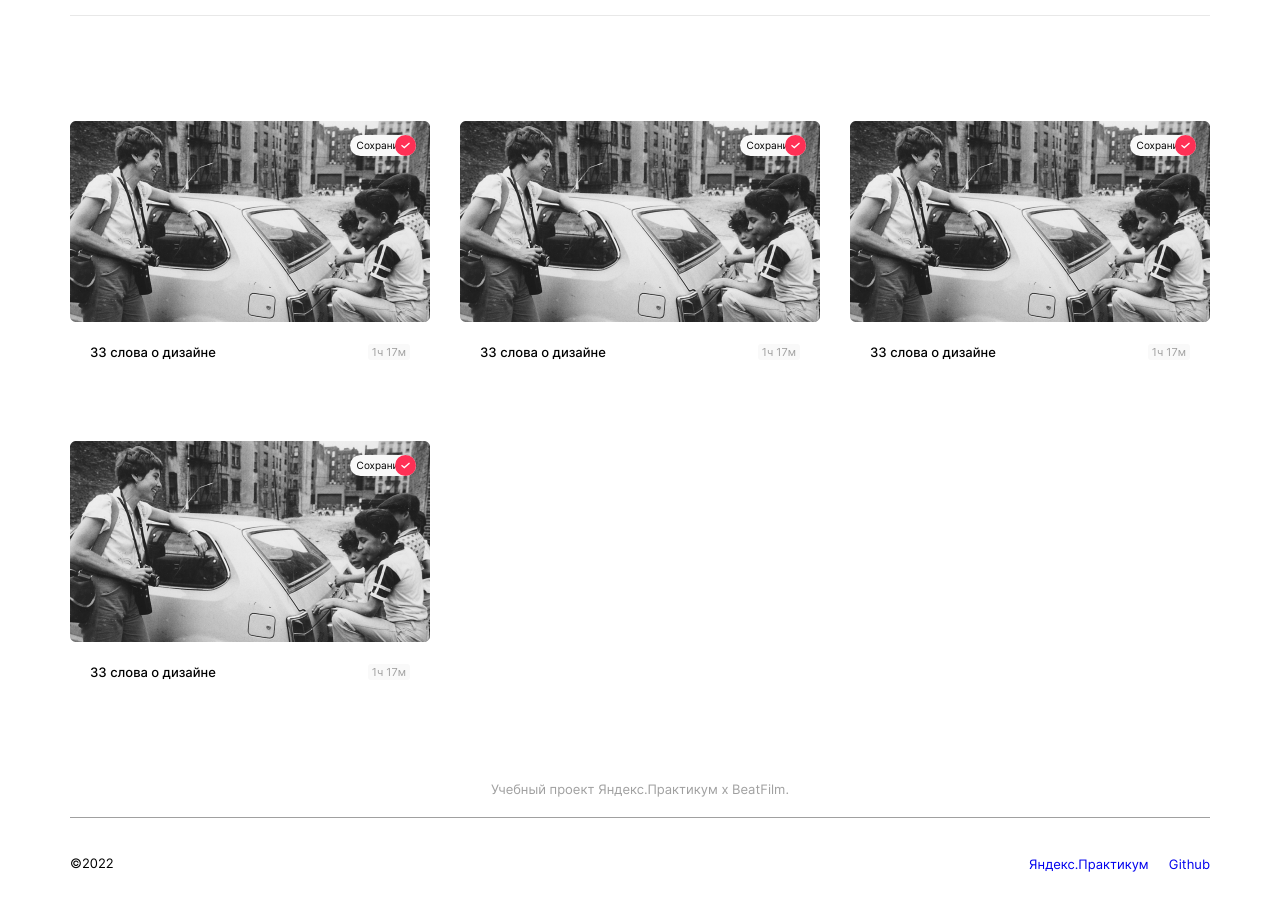
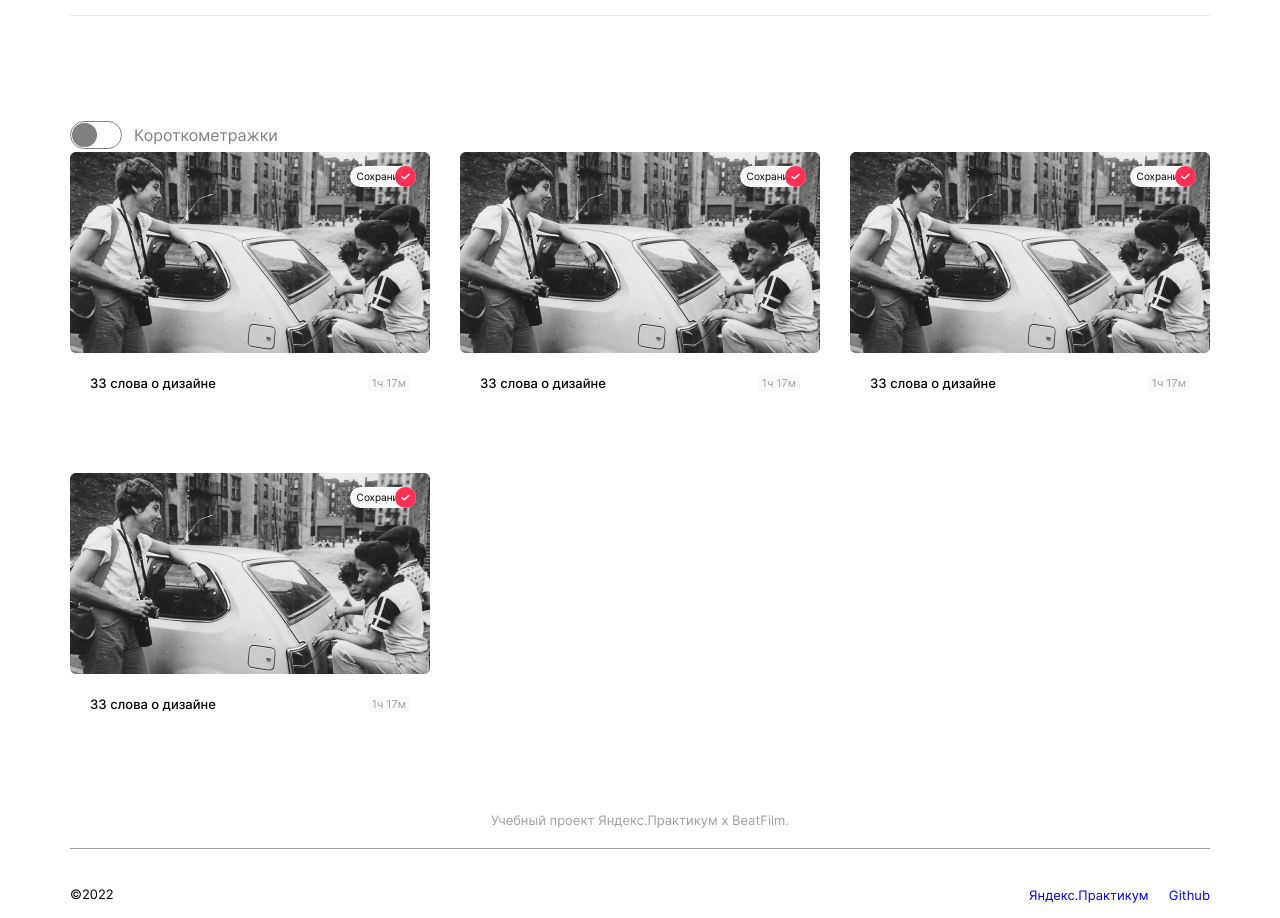
Before and after one commit to NadezhdaTerenteva/movies-explorer-frontend, a React (Create React App) app: page /movies in a window 1280 px wide. Shown: the part 3100-4018 px from the top of the page. Built offline with nearby package versions, Linux system fonts and the light colour scheme.

Commit message:
burgermenu, filtercheckbox

```diff
--- a/src/components/FilterCheckbox/FilterCheckbox.css
+++ b/src/components/FilterCheckbox/FilterCheckbox.css
@@ -0,0 +1,78 @@
+.toggler {
+    display: inline-flex;
+    cursor: pointer;
+    position: relative;
+}
+
+.toggler__input {
+    position: absolute;
+    outline: none;
+    clip: rect(0,0,0,0);
+}
+
+.toggler__state {
+    display: flex;
+    align-items: center;
+    gap: 12px;
+}
+
+.toggler__control {
+    position: relative;
+    box-sizing: border-box;
+    width: 52px;
+    height: 28px;
+    background: white;
+    border: 1px solid grey;
+    border-radius: 16px;
+    padding: 2px 2px 2px 2px;
+    transition: background-color 500ms ease, right 1000ms ease;
+}
+
+.toggler__inner {
+    position: absolute;
+    top: 1px;
+    right: 24px;
+    bottom: 1px;
+    box-sizing: border-box;
+    width: 50%;
+    height: 24px;
+    background-color: grey;
+    border-radius: 16px;
+    transition: background-color 500ms ease, right 500ms ease;
+}
+
+.toggler__title {
+    font-style: normal;
+    font-weight: 400;
+    font-size: 16px;
+    line-height: 24px;
+    color: grey;
+}
+
+.toggler__input:focus ~ .toggler__state .toggler__title {
+    text-decoration: underline;
+}
+
+.toggler__input:checked ~ .toggler__state .toggler__control {
+    background: blue;
+    border-color: red
+}
+
+.toggler__input:checked ~ .toggler__state .toggler__control .toggler__inner-wrapper {
+    width: 100%;
+}
+
+.toggler__input:checked ~ .toggler__state .toggler__control .toggler__inner {
+    background: white;
+    right: 2px;
+}
+
+.toggler__input:disabled ~ .toggler__state .toggler__control {
+
+    background: grey;
+    border-color: grey;
+}
+
+.toggler__input:disabled ~ .toggler__state .toggler__control .toggler__inner {
+    background: grey;
+}
--- a/src/components/FilterCheckbox/FilterCheckbox.js
+++ b/src/components/FilterCheckbox/FilterCheckbox.js
@@ -0,0 +1,19 @@
+import './FilterCheckbox.css';
+
+function FilterCheckbox() {
+  return (
+    <div className="filter-checkbox">
+      <label for='toggler_default' class='toggler'>
+        <input type='checkbox' id='toggler_default' class='toggler__input'/>
+        <div class='toggler__state'>
+          <div class='toggler__control'>
+            <div class='toggler__inner'></div>
+          </div>
+          <div class='toggler__title'>Короткометражки</div>
+        </div>
+      </label>
+    </div>
+  );
+}
+
+export default FilterCheckbox;
--- a/src/components/Header/Header.css
+++ b/src/components/Header/Header.css
@@ -99,12 +99,38 @@
   text-decoration: none;
 }
 
+.header__burger-menu {
+  display: none;
+}
+
 @media screen and (max-width: 800px) {
   .header__logo {
     margin-left: 30px;
   }
   .header__buttons {
     margin-right: 30px;
+  }
+  .header__links {
+    margin-right: 30px;
+  }
+}
+
+@media screen and (max-width: 768px) {
+  .header__link-films {
+    display: none;
+  }
+  .header__link-saved-films {
+    display: none;
+  }
+  .header__link-account {
+    display: none;
+  }
+  .header__burger-menu {
+    display: block;
+    margin-left: auto;
+  }
+  .header__burger-menu:hover {
+    opacity: 0.7;
   }
 }
 
@@ -116,4 +142,11 @@
     margin-right: 14px;
     font-size: 12px;
   }
+  .header__links {
+    margin-right: 14px;
+  }
+  .header__burger-menu-icon {
+    width: 40px;
+    height: 43px;
+  }
 }
--- a/src/components/Header/Header.js
+++ b/src/components/Header/Header.js
@@ -1,5 +1,6 @@
 import Logo from '../../images/Logo-min.svg';
 import AccountIcon from '../../images/account_icon-min.svg';
+import BurgerMenu from '../../images/burger-menu-icon-min.svg';
 import './Header.css';
 
 function Header() {
@@ -22,6 +23,10 @@ function Header() {
             <p className="header__link-account-text">Аккаунт</p>
             <img src={AccountIcon} alt="Иконка" className="header__link-account-icon"></img>
         </a>
+        <a href="https://yandex.ru/maps" target="_blank" rel="noreferrer" className="header__burger-menu">
+            <img src={BurgerMenu} alt="Иконка" className="header__burger-menu-icon"></img>
+        </a>
+
       </div>
     </header>
     </>
--- a/src/components/Movies/Movies.js
+++ b/src/components/Movies/Movies.js
@@ -1,11 +1,12 @@
 import MoviesCardList from '../MoviesCardList/MoviesCardList';
+import FilterCheckbox from '../FilterCheckbox/FilterCheckbox';
 import './Movies.css';
-
 
 function Movies() {
 
   return (
     <div className="movies">
+      <FilterCheckbox></FilterCheckbox>
       <MoviesCardList>
 
       </MoviesCardList>
--- a/src/index.css
+++ b/src/index.css
@@ -13,3 +13,4 @@
 @import url(./components/Movies/Movies.css);
 @import url(./components/MoviesCardList/MoviesCardList.css);
 @import url(./components/MoviesCard/MoviesCard.css);
+@import url(./components/FilterCheckbox/FilterCheckbox.css);
```
Also changed, not shown: src/images/burger-menu-icon-min.svg (added).
